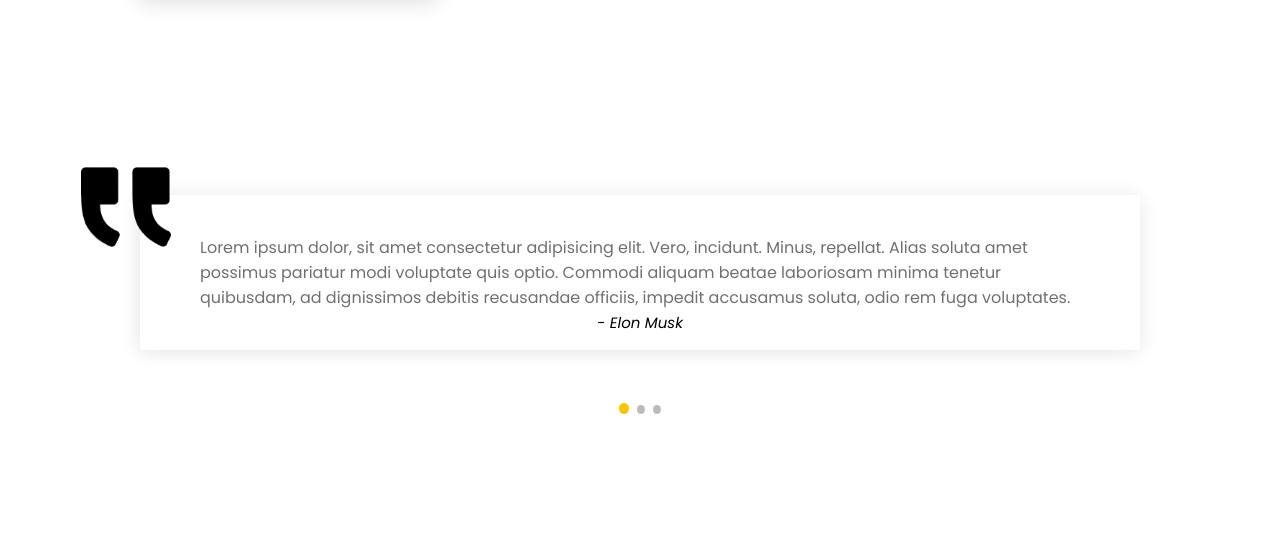
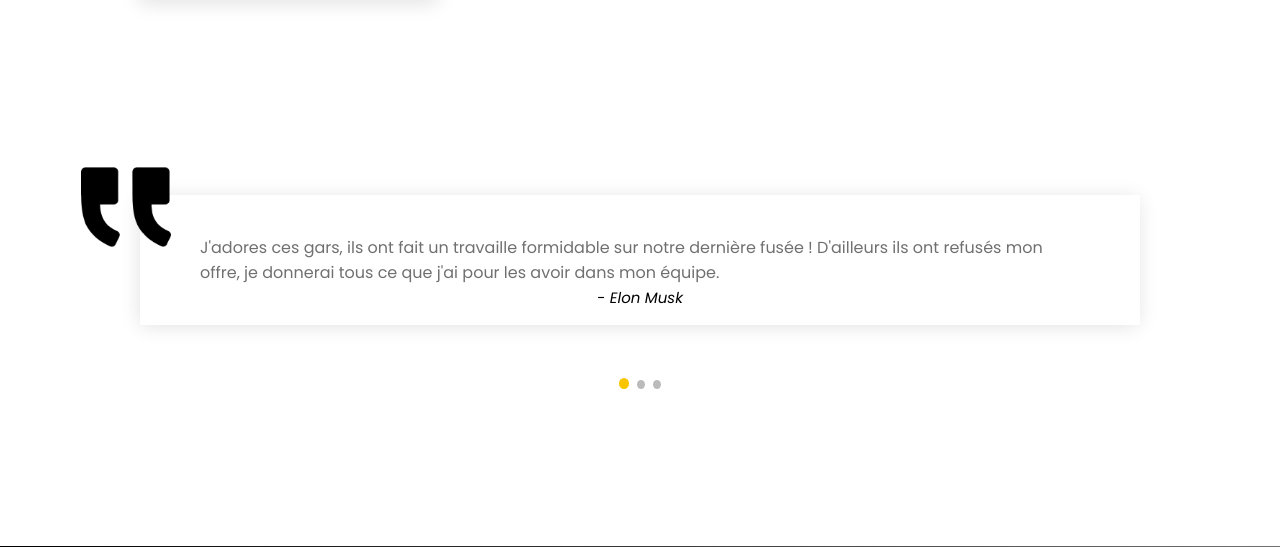
Before and after one commit to Ganinx/New-men-upgraders, a PHP site: page /Nos-CV in a window 1280 px wide. Shown: the part 1669-2216 px from the top of the page. Run offline with PHP 8.4, Linux system fonts and the light colour scheme.

Commit message:
text informaticiens

```diff
--- a/Nos-CV.php
+++ b/Nos-CV.php
@@ -81,17 +81,20 @@
   <!-- Full-width images with number and caption text -->
   <img src="images/left-quote.png" class="guillemet" alt="">
   <div class="mySlides fade">
-    <h4>Lorem ipsum dolor, sit amet consectetur adipisicing elit. Vero, incidunt. Minus, repellat. Alias soluta amet possimus pariatur modi voluptate quis optio. Commodi aliquam beatae laboriosam minima tenetur quibusdam, ad dignissimos debitis recusandae officiis, impedit accusamus soluta, odio rem fuga voluptates.</h4>
+    <h4>J'adores ces gars, ils ont fait un travaille formidable sur notre dernière fusée ! D'ailleurs ils ont refusés mon offre, je donnerai tous ce que j'ai pour les avoir dans mon équipe.</h4>
     <div class="text-slide">- Elon Musk</div>
   </div>
 
   <div class="mySlides fade">
-    <h4>Lorem ipsum dolor, sit amet consectetur adipisicing elit. Vero, incidunt. Minus, repellat. Alias soluta amet possimus pariatur modi voluptate quis optio. Commodi aliquam beatae laboriosam minima tenetur quibusdam, ad dignissimos debitis recusandae officiis, impedit accusamus soluta, odio rem fuga voluptates.</h4>
+    <h4>Ce sont eux qui m'ont donné les idées pour l'iphone, je converse souvent avec ces mecs
+  pour avoir leurs avis sur mes idées . Sans leur aide jamais je ne serai aussi influent dans
+  ce milieu !</h4>
     <div class="text-slide">- Bill Gates</div>
   </div>
 
   <div class="mySlides fade">
-    <h4>Lorem ipsum dolor, sit amet consectetur adipisicing elit. Vero, incidunt. Minus, repellat. Alias soluta amet possimus pariatur modi voluptate quis optio. Commodi aliquam beatae laboriosam minima tenetur quibusdam, ad dignissimos debitis recusandae officiis, impedit accusamus soluta, odio rem fuga voluptates.</h4>
+    <h4>Depuis qu'ils sont partis de Facebook, la société n'est plus la même... Avec leurs idées innovantes
+      aujourd'hui encore Meta serait sur le devant de la scène ! </h4>
     <div class="text-slide">- Mark Zuckerberg</div>
   </div>
 
```
